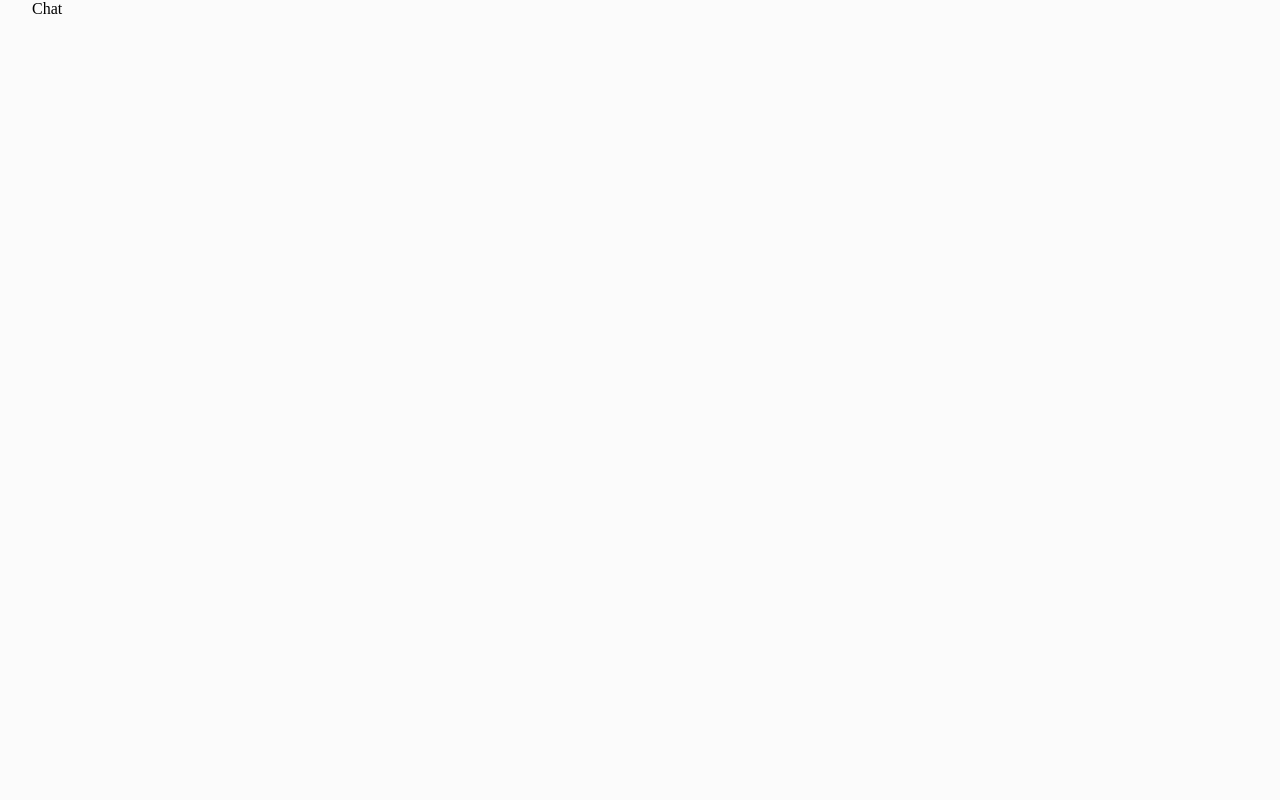
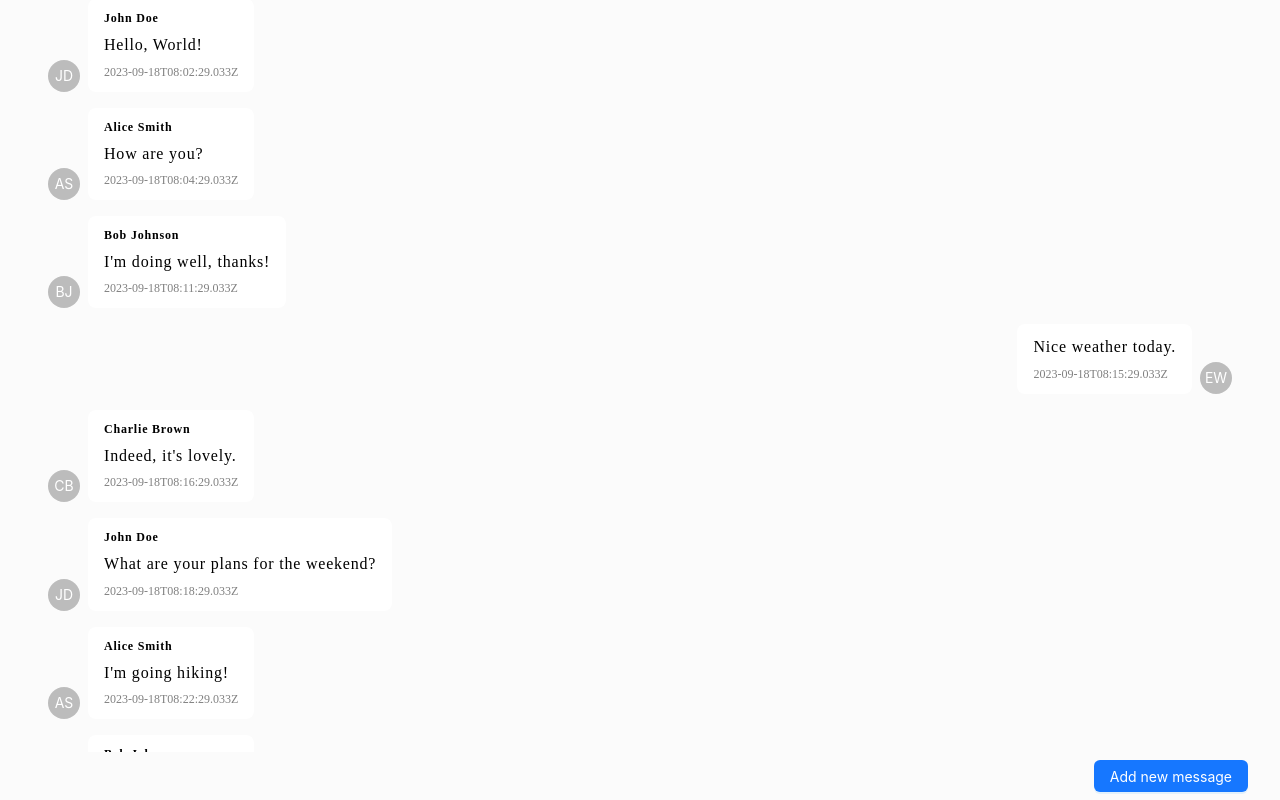
Before and after one commit to ianabanina/react-messager, a React (Vite) app: page / in a window 1280 px wide. Built offline with nearby package versions, Linux system fonts and the light colour scheme; data requests are answered from the project's data file.

Commit message:
Add chat component

```diff
--- a/package.json
+++ b/package.json
@@ -15,6 +15,7 @@
     "antd": "^5.9.1",
     "react": "^18.2.0",
     "react-dom": "^18.2.0",
+    "react-infinite-scroll-component": "^6.1.0",
     "react-redux": "^8.1.2",
     "react-router-dom": "^6.16.0"
   },
--- /dev/null
+++ b/src/app/assets/styles/components/chat.scss
@@ -0,0 +1,20 @@
+// TODO: Replace all hardcoded values to variables
+.chat {
+  max-height: 100vh;
+  display: flex;
+  flex-direction: column;
+
+  &__messages {
+    flex: 1;
+    min-height: 100%;
+    display: flex;
+    overflow: auto;
+    flex-direction: column-reverse;
+  }
+
+  &__footer {
+    padding: 8px 0;
+    display: flex;
+    justify-content: end;
+  }
+}
--- /dev/null
+++ b/src/app/assets/styles/components/messages-list.scss
@@ -0,0 +1,4 @@
+.messages-list {
+  display: flex;
+  flex-direction: column-reverse;
+}
--- /dev/null
+++ b/src/app/assets/styles/helpers.scss
@@ -0,0 +1,3 @@
+.c-pointer {
+  cursor: pointer;
+}
--- a/src/app/assets/styles/index.scss
+++ b/src/app/assets/styles/index.scss
@@ -1,2 +1,5 @@
 @import "app/assets/styles/base";
+@import "app/assets/styles/helpers";
 @import "app/assets/styles/components/card";
+@import "app/assets/styles/components/chat";
+@import "app/assets/styles/components/messages-list";
--- a/src/entities/messages/components/Chat.tsx
+++ b/src/entities/messages/components/Chat.tsx
@@ -1,13 +1,14 @@
-import {useGetMessagesQuery} from "entities/messages/Messages.transport.ts";
+import {Button} from "antd";
+import {MessagesList} from "entities/messages/components/MessagesList.tsx";
 
 export function Chat() {
-    const {data: messages} = useGetMessagesQuery();
+    return <div className={'chat'}>
+        <div className={'chat__messages'}>
+           <MessagesList />
+        </div>
 
-    if (!messages?.length) {
-        return <div>No items</div>
-    }
-
-    return <div className={'chat'}>
-        Chat
+        <div className={'chat__footer'}>
+            <Button type={'primary'}>Add new message</Button>
+        </div>
     </div>
 }
--- /dev/null
+++ b/src/entities/messages/components/MessageCard.tsx
@@ -0,0 +1,34 @@
+import {Card} from "common/components/Card.tsx";
+import {getFullName, getUserInitials} from "entities/users/helpers/Users.helpers.ts";
+import {useNavigate} from "react-router-dom";
+import {IChatUser} from "entities/users/Users.models.ts";
+
+interface IComponentProps {
+    date: string;
+    text: string;
+    author: IChatUser;
+}
+
+// TODO: Should get current user from BE
+const currentUserId = "4";
+
+export function MessageCard(props: IComponentProps) {
+    const {text, author, date} = props;
+    const isCurrentUser = author.id === currentUserId;
+    const fullName = getFullName(author.firstName, author.lastName);
+    const initials = getUserInitials(author.firstName, author.lastName);
+    const navigate = useNavigate();
+
+    const redirectToUserPage = () => {
+        navigate('/user');
+    }
+
+    return <Card header={isCurrentUser ? undefined : fullName}
+                 description={text}
+                 isAvatarOnRight={isCurrentUser}
+                 avatarText={initials}
+                 date={date}
+                 onAvatarClick={redirectToUserPage}
+                 onHeaderClick={redirectToUserPage}
+    />
+}
--- /dev/null
+++ b/src/entities/messages/components/MessagesList.tsx
@@ -0,0 +1,28 @@
+import {useGetMessagesQuery} from "entities/messages/Messages.transport.ts";
+import InfiniteScroll from "react-infinite-scroll-component";
+import {MessageCard} from "entities/messages/components/MessageCard.tsx";
+
+export function MessagesList() {
+    const {data: messages} = useGetMessagesQuery();
+
+    // TODO: Add visual effect for an error and loading state
+
+    if (!messages?.length) {
+        return <div>No items</div>
+    }
+
+    return <InfiniteScroll
+        dataLength={messages.length}
+        next={() => {
+            // TODO: Get more items
+        }}
+        className={'messages-list'}
+        inverse={true}
+        hasMore={true} // TODO: Should depend on BE
+        loader={<h4>Loading...</h4>}
+    >
+        {messages.map((message) =>
+            <MessageCard text={message.text} date={message.date} author={message.author}
+                         key={message.id}/>)}
+    </InfiniteScroll>
+}
--- /dev/null
+++ b/src/entities/users/helpers/Users.helpers.ts
@@ -0,0 +1,7 @@
+export function getFullName(firstName: string, lastName: string): string {
+    return `${firstName} ${lastName}`
+}
+
+export function getUserInitials(firstName: string, lastName: string): string {
+    return `${firstName.charAt(0)}${lastName.charAt(0)}`
+}
```
